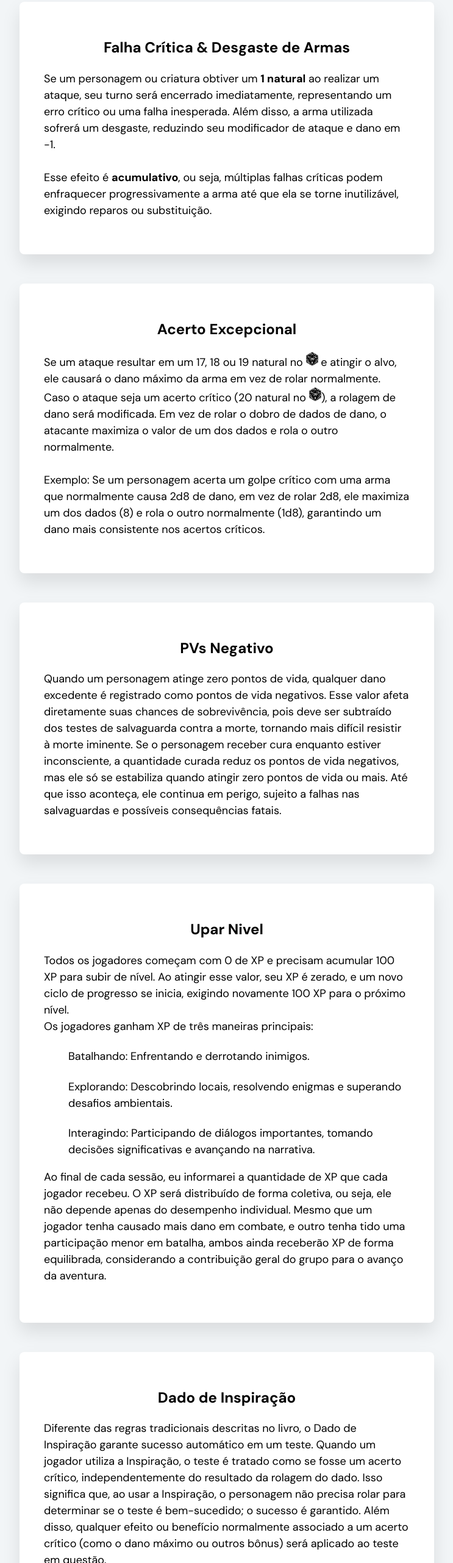
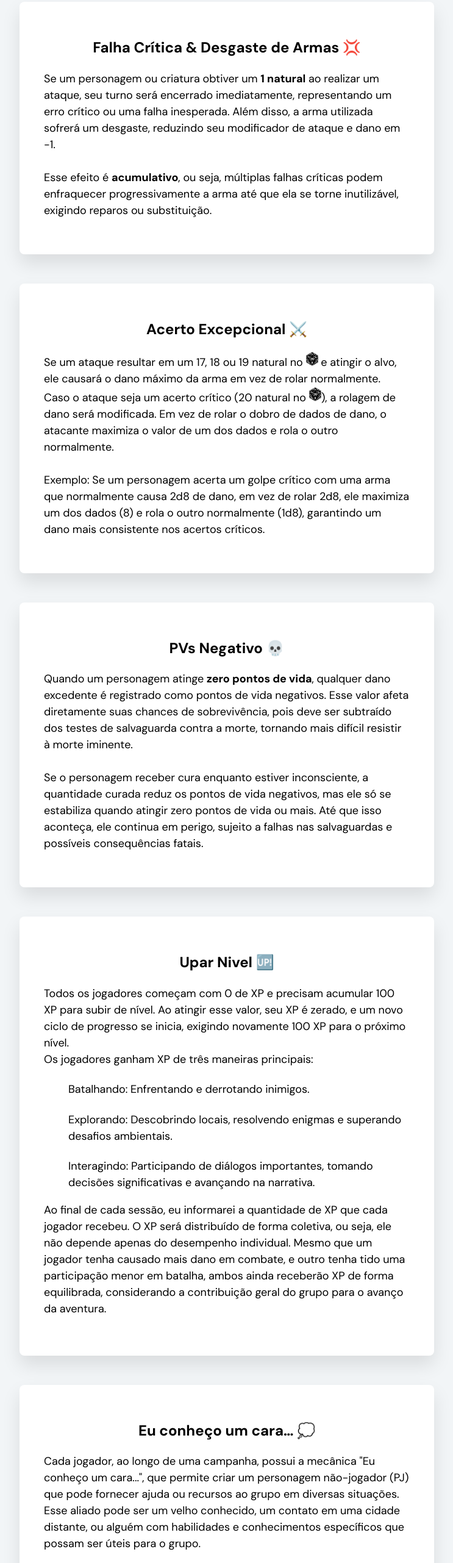
Before and after one commit to BeMartinusso/HOMEBREW, a plain HTML site: page index.html in a window 1280 px wide. Shown: the part 874-3437 px from the top of the page at 61% size, without its empty margins (268-1011 px from the left). Drawn offline with Linux system fonts and the light colour scheme.

Commit message:
Change the articles on HTML

```diff
--- a/index.html
+++ b/index.html
@@ -39,19 +39,19 @@
             Caso o grupo acumule a perda de 3 usos do medidor de recursos, ele será considerado desabastecido. Enquanto estiver nessa condição, os personagens poderão sofrer penalidades, como exaustão, fome ou dificuldades em realizar determinadas ações. Essa mecânica funciona de maneira semelhante ao Teste de Resistência à Morte, exigindo medidas urgentes para reabastecer os suprimentos antes que a situação se torne crítica. </p>
 		</article>
         <article>
-            <h2>Falha Crítica & Desgaste de Armas</h2>
+            <h2>Falha Crítica & Desgaste de Armas 💢</h2>
             <p>Se um personagem ou criatura obtiver um <strong>1 natural</strong> ao realizar um ataque, seu turno será encerrado imediatamente, representando um erro crítico ou uma falha inesperada. Além disso, a arma utilizada sofrerá um desgaste, reduzindo seu modificador de ataque e dano em -1. <br><br> Esse efeito é <strong>acumulativo</strong>, ou seja, múltiplas falhas críticas podem enfraquecer progressivamente a arma até que ela se torne inutilizável, exigindo reparos ou substituição.</p>
         </article>
         <article>
-            <h2>Acerto Excepcional</h2>
+            <h2>Acerto Excepcional ⚔️</h2>
             <p>Se um ataque resultar em um 17, 18 ou 19 natural no <img src="img/d20-7136921_960_720.webp" width="20"> e atingir o alvo, ele causará o dano máximo da arma em vez de rolar normalmente. <br> Caso o ataque seja um acerto crítico (20 natural no <img src="img/d20-7136921_960_720.webp" width="20">), a rolagem de dano será modificada. Em vez de rolar o dobro de dados de dano, o atacante maximiza o valor de um dos dados e rola o outro normalmente. <br><br>Exemplo: Se um personagem acerta um golpe crítico com uma arma que normalmente causa 2d8 de dano, em vez de rolar 2d8, ele maximiza um dos dados (8) e rola o outro normalmente (1d8), garantindo um dano mais consistente nos acertos críticos.</p>
         </article>
         <article>
-            <h2>PVs Negativo</h2>
-            <p>Quando um personagem atinge zero pontos de vida, qualquer dano excedente é registrado como pontos de vida negativos. Esse valor afeta diretamente suas chances de sobrevivência, pois deve ser subtraído dos testes de salvaguarda contra a morte, tornando mais difícil resistir à morte iminente. Se o personagem receber cura enquanto estiver inconsciente, a quantidade curada reduz os pontos de vida negativos, mas ele só se estabiliza quando atingir zero pontos de vida ou mais. Até que isso aconteça, ele continua em perigo, sujeito a falhas nas salvaguardas e possíveis consequências fatais.</p>
+            <h2>PVs Negativo 💀</h2>
+            <p>Quando um personagem atinge <strong>zero pontos de vida</strong>, qualquer dano excedente é registrado como pontos de vida negativos. Esse valor afeta diretamente suas chances de sobrevivência, pois deve ser subtraído dos testes de salvaguarda contra a morte, tornando mais difícil resistir à morte iminente. <br><br> Se o personagem receber cura enquanto estiver inconsciente, a quantidade curada reduz os pontos de vida negativos, mas ele só se estabiliza quando atingir zero pontos de vida ou mais. Até que isso aconteça, ele continua em perigo, sujeito a falhas nas salvaguardas e possíveis consequências fatais.</p>
         </article>
         <article>
-            <h2>Upar Nivel</h2>
+            <h2>Upar Nivel 🆙</h2>
             <p>Todos os jogadores começam com 0 de XP e precisam acumular 100 XP para subir de nível. Ao atingir esse valor, seu XP é zerado, e um novo ciclo de progresso se inicia, exigindo novamente 100 XP para o próximo nível.
                 <br>Os jogadores ganham XP de três maneiras principais:
                 <ul>Batalhando: Enfrentando e derrotando inimigos.</ul>
@@ -61,17 +61,18 @@
                 </p>
         </article>
         <article>
-            <h2>Dado de Inspiração</h2>
-            <p>Diferente das regras tradicionais descritas no livro, o Dado de Inspiração garante sucesso automático em um teste. Quando um jogador utiliza a Inspiração, o teste é tratado como se fosse um acerto crítico, independentemente do resultado da rolagem do dado. Isso significa que, ao usar a Inspiração, o personagem não precisa rolar para determinar se o teste é bem-sucedido; o sucesso é garantido. Além disso, qualquer efeito ou benefício normalmente associado a um acerto crítico (como o dano máximo ou outros bônus) será aplicado ao teste em questão.</p>
+            <h2>Eu conheço um cara… 💭</h2>
+            <p>Cada jogador, ao longo de uma campanha, possui a mecânica "Eu conheço um cara...", que permite criar um personagem não-jogador (PJ) que pode fornecer ajuda ou recursos ao grupo em diversas situações. Esse aliado pode ser um velho conhecido, um contato em uma cidade distante, ou alguém com habilidades e conhecimentos específicos que possam ser úteis para o grupo. <br><br>Esse personagem pode intervir de várias formas, como fornecer informações valiosas, ajudar em uma negociação, oferecer itens raros, ou até auxiliar em batalhas, dependendo da situação. A utilização dessa mecânica deve ser limitada a momentos em que o grupo realmente precise de assistência, mantendo o equilíbrio e a narrativa da campanha.</p>
         </article>
         <article>
-            <h2>Flanqueamento</h2>
-            <p>Quando dois ou mais atacantes flanqueiam um inimigo, posicionando-se em direções opostas, cada atacante recebe um bônus de +3 no ataque contra esse inimigo. Isso reflete a vantagem estratégica de engajar o inimigo de múltiplos ângulos, tornando-o mais vulnerável. Esse bônus se aplica exclusivamente ao ataque e não afeta outros aspectos do combate, como dano ou defesas. Além disso, para que a flanquear seja válida, os atacantes devem estar em posições opostas de forma clara, sem obstáculos que bloqueiem a linha de visão ou o alcance do ataque.</p>
+            <h2>Dado de Inspiração 🌟</h2>
+            <p>Diferente das regras tradicionais descritas no livro, o Dado de Inspiração garante sucesso automático em um teste. Quando um jogador utiliza a Inspiração, o teste é tratado como se fosse um acerto crítico, independentemente do resultado da rolagem do dado. Isso significa que, ao usar a Inspiração, o personagem não precisa rolar para determinar se o teste é bem-sucedido; o sucesso é garantido. <br><br>Além disso, qualquer efeito ou benefício normalmente associado a um acerto crítico (como o dano máximo ou outros bônus) será aplicado ao teste em questão.</p>
         </article>
         <article>
-            <h2>Eu conheço um cara…</h2>
-            <p>Cada jogador, ao longo de uma campanha, possui a mecânica "Eu conheço um cara...", que permite criar um personagem não-jogador (PJ) que pode fornecer ajuda ou recursos ao grupo em diversas situações. Esse aliado pode ser um velho conhecido, um contato em uma cidade distante, ou alguém com habilidades e conhecimentos específicos que possam ser úteis para o grupo. Esse personagem pode intervir de várias formas, como fornecer informações valiosas, ajudar em uma negociação, oferecer itens raros, ou até auxiliar em batalhas, dependendo da situação. A utilização dessa mecânica deve ser limitada a momentos em que o grupo realmente precise de assistência, mantendo o equilíbrio e a narrativa da campanha.</p>
+            <h2>Flanqueamento 🤺</h2>
+            <p>Quando dois ou mais atacantes flanqueiam um inimigo, posicionando-se em direções <strong>opostas</strong>, cada atacante recebe um bônus de +3 no ataque contra esse inimigo. Isso reflete a vantagem estratégica de engajar o inimigo de múltiplos ângulos, tornando-o mais vulnerável. <br><br> Esse bônus se aplica <strong>exclusivamente</strong> ao ataque e não afeta outros aspectos do combate, como dano ou defesas. Além disso, para que a flanquear seja válida, os atacantes <strong>devem</strong> estar em posições opostas de forma clara, sem obstáculos que bloqueiem a linha de visão ou o alcance do ataque.</p>
         </article>
+
 	</div>
 </main>
 
```
